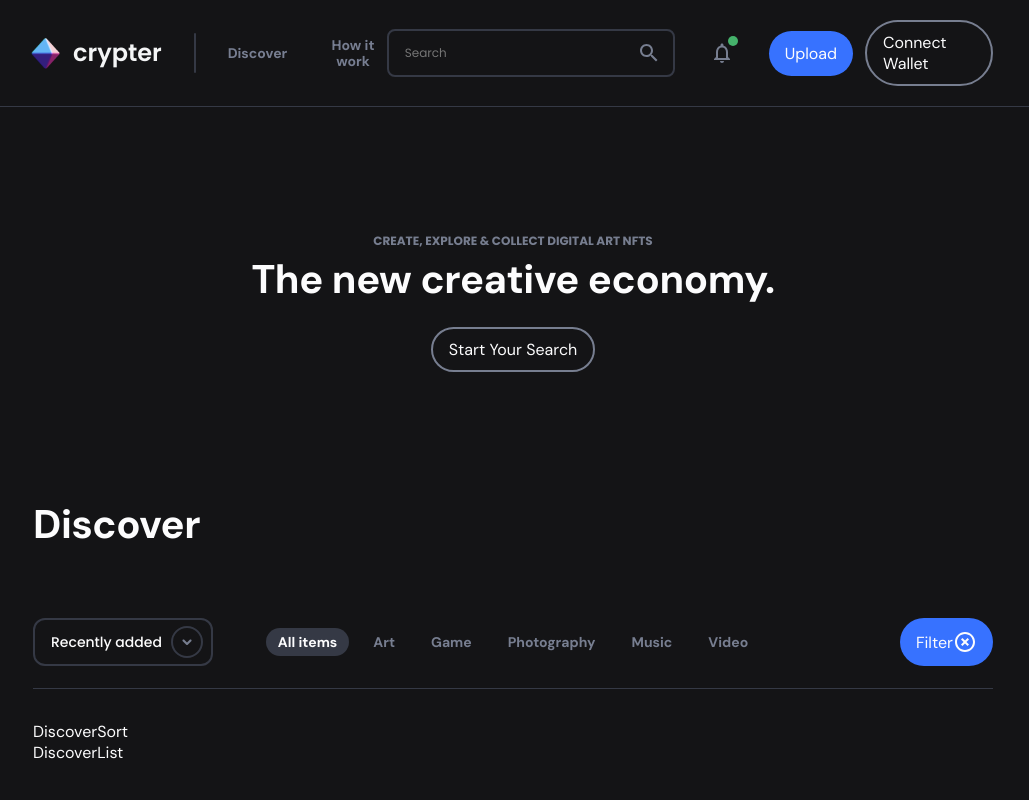
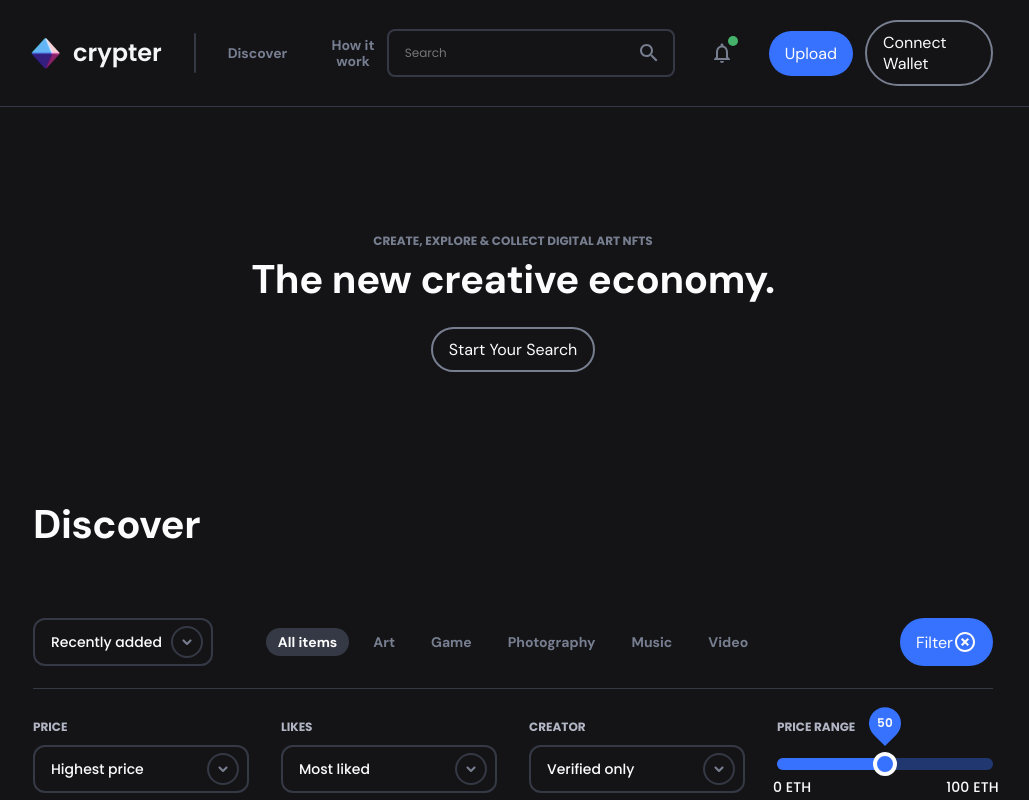
Before and after one commit to hchinh/test, a React (Create React App) app: page / in a window 1280 px wide. Shown: the top 800 px of the page, without its empty margins (127-1156 px from the left). Built offline with nearby package versions, Linux system fonts and the light colour scheme; no server answers.

Commit message:
sort filter

```diff
--- a/src/components/Dropdown.jsx
+++ b/src/components/Dropdown.jsx
@@ -10,7 +10,7 @@ const useStyles = makeStyles({
     padding: '6px 8px 6px 16px',
     border: '2px solid #353945',
     borderRadius: '12px',
-    width: '180px',
+    width: '100%',
   },
 
   label: {
--- a/src/components/Topbar.jsx
+++ b/src/components/Topbar.jsx
@@ -131,17 +131,17 @@ function Topbar() {
         </ul>
       </Box>
       <Box className={classes.right}>
-        <div className={classes.search_box}>
+        <Box className={classes.search_box}>
           <input type="text" placeholder="Search" />
           <SearchIcon />
-        </div>
-        <div className={classes.icon}>
+        </Box>
+        <Box className={classes.icon}>
           <NotificationsNoneIcon />
           <span></span>
-        </div>
-        <div style={{ marginRight: '12px' }}>
+        </Box>
+        <Box style={{ marginRight: '12px' }}>
           <RoundedButton label="Upload" primary={true} />
-        </div>
+        </Box>
         <RoundedButton label="Connect Wallet" />
       </Box>
     </Box>
--- a/src/features/Discover/components/Banner.jsx
+++ b/src/features/Discover/components/Banner.jsx
@@ -1,4 +1,5 @@
 import { makeStyles } from '@mui/styles';
+import { Box } from '@mui/system';
 import RoundedButton from 'components/RoundedButton';
 import React from 'react';
 
@@ -38,13 +39,13 @@ function Banner() {
   const classes = useStyles();
 
   return (
-    <div className={classes.root}>
-      <div className={classes.title}>
+    <Box className={classes.root}>
+      <Box className={classes.title}>
         <p>Create, Explore & Collect digital art nfts</p>
         <h1>The new creative economy.</h1>
-      </div>
+      </Box>
       <RoundedButton label="Start Your Search" />
-    </div>
+    </Box>
   );
 }
 
--- a/src/features/Discover/components/Discover/Discover.jsx
+++ b/src/features/Discover/components/Discover/Discover.jsx
@@ -1,4 +1,5 @@
 import { makeStyles } from '@mui/styles';
+import { Box } from '@mui/system';
 import React from 'react';
 import DiscoverFilters from '../DiscoverFilters/DiscoverFilters';
 import DiscoverList from './DiscoverList';
@@ -22,11 +23,11 @@ function Discover({ vehicleList = [] }) {
   const classes = useStyles();
 
   return (
-    <div className={classes.root}>
+    <Box className={classes.root}>
       <h1 className={classes.title}>Discover</h1>
       <DiscoverFilters />
       <DiscoverList vehicleList={vehicleList} />
-    </div>
+    </Box>
   );
 }
 
--- a/src/features/Discover/components/DiscoverFilters/DiscoverFilters.jsx
+++ b/src/features/Discover/components/DiscoverFilters/DiscoverFilters.jsx
@@ -1,4 +1,5 @@
 import { makeStyles } from '@mui/styles';
+import { Box } from '@mui/system';
 import React from 'react';
 import DiscoverSort from './DiscoverSort';
 import FilterByCategory from './FilterByCategory';
@@ -20,11 +21,11 @@ function DiscoverFilters() {
   const classes = useStyles();
 
   return (
-    <div className={classes.root}>
+    <Box className={classes.root}>
       <FilterByCategory />
-      <div className={classes.divider}></div>
+      <Box className={classes.divider}></Box>
       <DiscoverSort />
-    </div>
+    </Box>
   );
 }
 
--- a/src/features/Discover/components/DiscoverFilters/DiscoverSort.jsx
+++ b/src/features/Discover/components/DiscoverFilters/DiscoverSort.jsx
@@ -1,7 +1,114 @@
+import { Grid, Slider } from '@mui/material';
+import { makeStyles } from '@mui/styles';
+import Dropdown from 'components/Dropdown';
 import React from 'react';
+import { styled } from '@mui/material/styles';
+
+const useStyles = makeStyles({
+  title: {
+    fontFamily: 'Poppins',
+    fontWeight: 'bold',
+    fontSize: '12px',
+    lineHeight: '12px',
+    color: '#B1B5C4',
+    textTransform: 'uppercase',
+    marginBottom: '12px',
+  },
+});
+
+const CustomSlider = styled(Slider)({
+  color: '#3772FF',
+  height: 12,
+  '& .MuiSlider-track': {
+    border: 'none',
+  },
+  '& .MuiSlider-thumb': {
+    height: 24,
+    width: 24,
+    backgroundColor: '#3772FF',
+    border: '4px solid #FCFCFD',
+    '&:focus, &:hover, &.Mui-active, &.Mui-focusVisible': {
+      boxShadow: 'inherit',
+    },
+    '&:before': {
+      display: 'none',
+    },
+  },
+  '& .MuiSlider-valueLabel': {
+    color: '#FCFCFD',
+    fontFamily: 'Poppins',
+    lineHeight: '20px',
+    fontSize: '12px',
+    fontWeight: 600,
+    background: 'unset',
+    padding: 0,
+    width: 32,
+    height: 32,
+    borderRadius: '50% 50% 50% 0',
+    backgroundColor: '#3772FF',
+    transformOrigin: 'bottom left',
+    transform: 'translate(50%, -100%) rotate(-45deg) scale(0)',
+    '&:before': { display: 'none' },
+    '&.MuiSlider-valueLabelOpen': {
+      transform: 'translate(50%, -100%) rotate(-45deg) scale(1)',
+    },
+    '& > *': {
+      transform: 'rotate(45deg)',
+    },
+  },
+  '& .MuiSlider-markLabel': {
+    left: '90.5% !important',
+    fontFamily: 'Poppins',
+    fontWeight: 500,
+    fontSize: '14px',
+    lineHeight: '24px',
+    color: '#FCFCFD',
+  },
+
+  '& .MuiSlider-mark': {
+    display: 'none',
+  },
+
+  '& .MuiSlider-markLabelActive': {
+    left: '7% !important',
+  },
+});
+
+const marks = [
+  {
+    value: 0,
+    label: '0 ETH',
+  },
+
+  {
+    value: 100,
+    label: '100 ETH',
+  },
+];
 
 function DiscoverSort() {
-  return <div>DiscoverSort</div>;
+  const classes = useStyles();
+
+  return (
+    <Grid container spacing={4}>
+      <Grid item xs={12} sm={6} md={4} lg={3}>
+        <p className={classes.title}>Price</p>
+        <Dropdown label="Highest price" />
+      </Grid>
+      <Grid item xs={12} sm={6} md={4} lg={3}>
+        <p className={classes.title}>Likes</p>
+        <Dropdown label="Most liked" />
+      </Grid>
+      <Grid item xs={12} sm={6} md={4} lg={3}>
+        <p className={classes.title}>Creator</p>
+        <Dropdown label="Verified only" />
+      </Grid>
+      <Grid item xs={12} sm={6} md={4} lg={3}>
+        <p className={classes.title}>Price Range</p>
+        <CustomSlider valueLabelDisplay="on" defaultValue={50} marks={marks} />
+      </Grid>
+    </Grid>
+  );
 }
 
 export default DiscoverSort;
--- a/src/features/Discover/components/DiscoverFilters/FilterByCategory.jsx
+++ b/src/features/Discover/components/DiscoverFilters/FilterByCategory.jsx
@@ -1,5 +1,6 @@
 import { HighlightOffOutlined } from '@mui/icons-material';
 import { makeStyles } from '@mui/styles';
+import { Box } from '@mui/system';
 import Dropdown from 'components/Dropdown';
 import RoundedButton from 'components/RoundedButton';
 import React from 'react';
@@ -16,6 +17,7 @@ const useStyles = makeStyles({
   left: {
     position: 'absolute',
     left: 0,
+    width: '180px',
     display: 'flex',
     flexFlow: 'row nowrap',
     alignItems: 'center',
@@ -58,10 +60,10 @@ function FilterByCategory() {
   const classes = useStyles();
 
   return (
-    <div className={classes.root}>
-      <div className={classes.left}>
+    <Box className={classes.root}>
+      <Box className={classes.left}>
         <Dropdown label="Recently added" />
-      </div>
+      </Box>
       <ul className={classes.menu}>
         <li>All items</li>
         <li>Art</li>
@@ -70,10 +72,10 @@ function FilterByCategory() {
         <li>Music</li>
         <li>Video</li>
       </ul>
-      <div className={classes.right}>
+      <Box className={classes.right}>
         <RoundedButton label="Filter" primary={true} icon={<HighlightOffOutlined />} />
-      </div>
-    </div>
+      </Box>
+    </Box>
   );
 }
 
```
